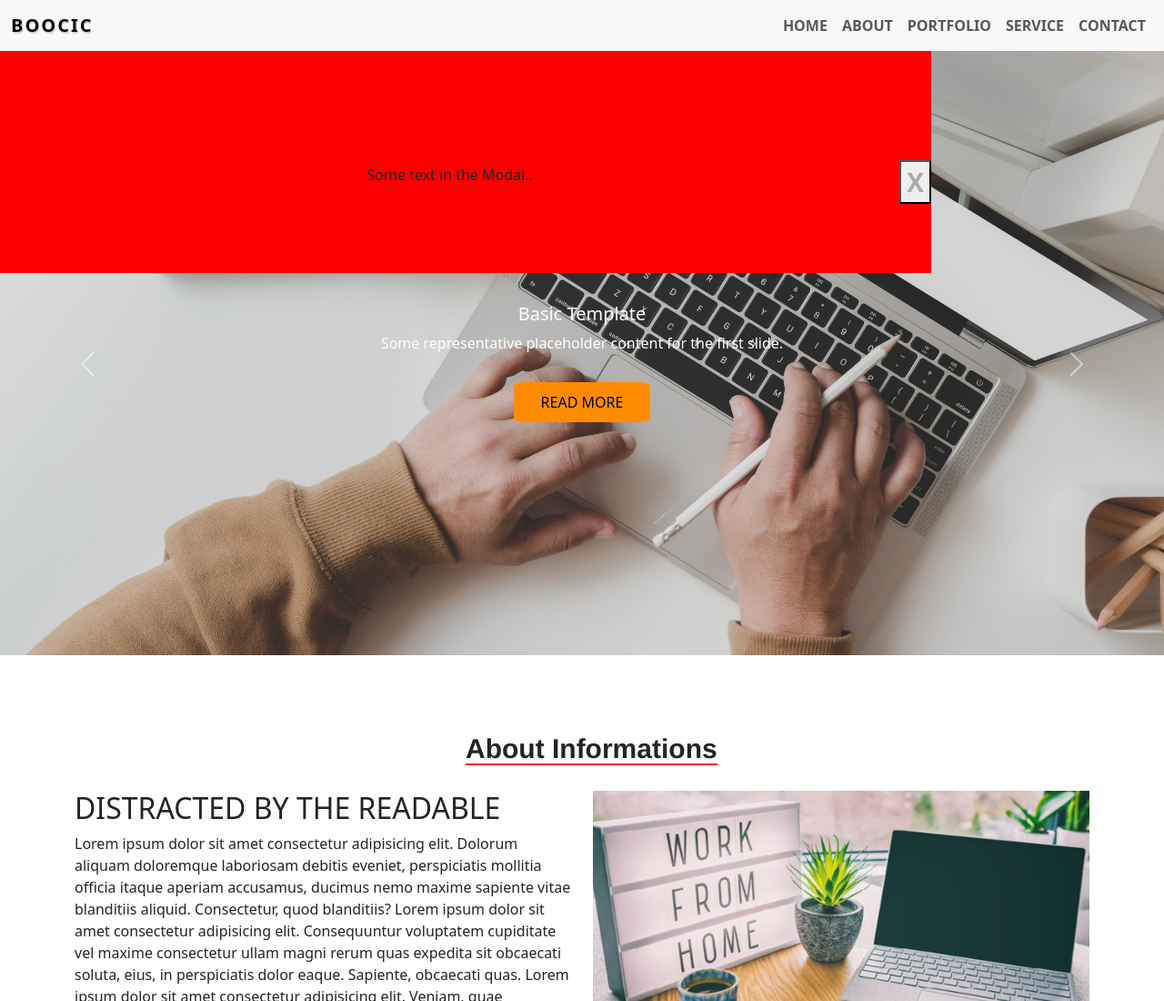
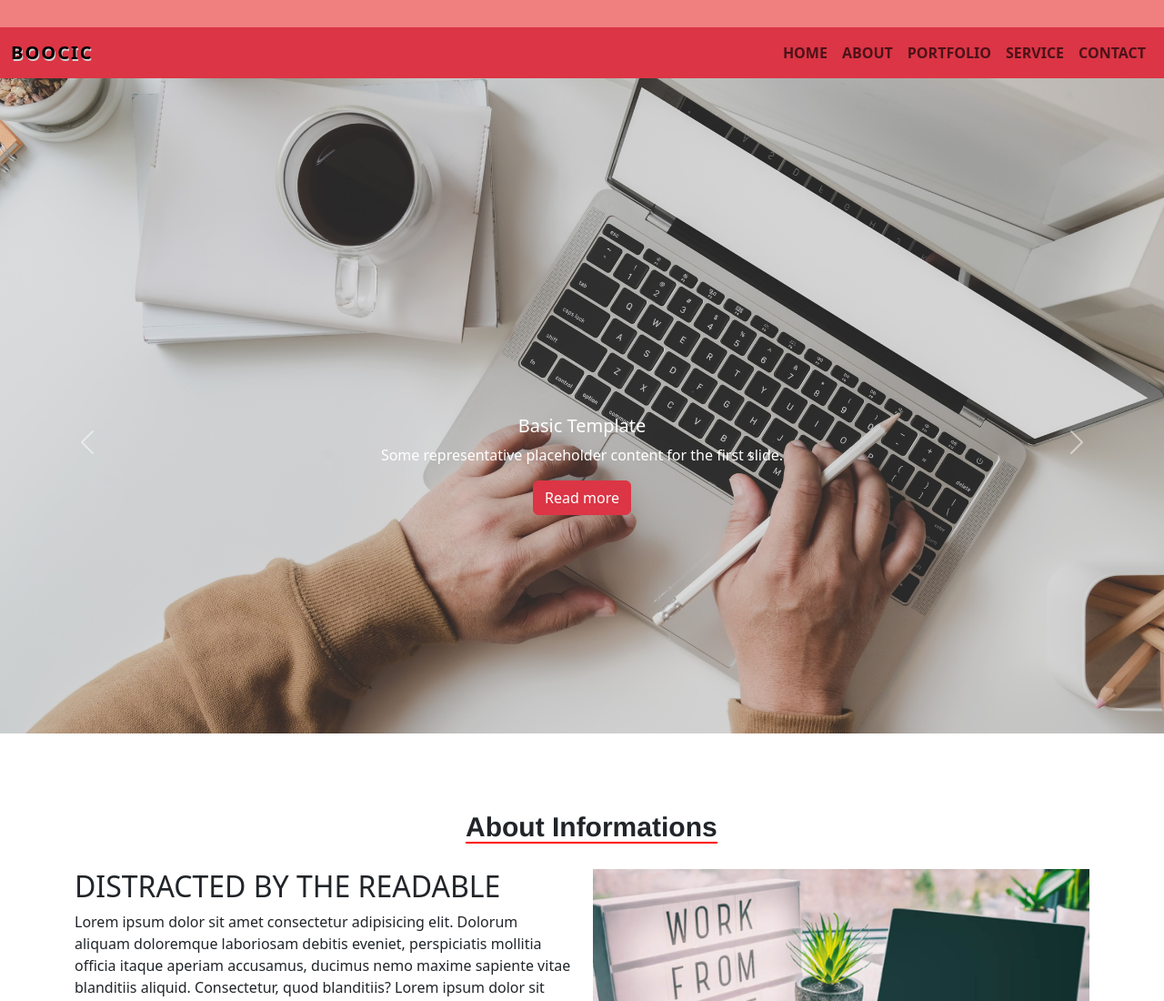
Before and after one commit to dhruvkumar200/assignment3, a plain HTML site: page index.html in a window 1280 px wide. Shown: the top 1100 px of the page at 91% size. Drawn offline with nearby package versions, Linux system fonts and the light colour scheme.

Commit message:
Add files via upload

```diff
--- a/index.html
+++ b/index.html
@@ -9,7 +9,10 @@
     <link href="https://cdn.jsdelivr.net/npm/bootstrap@5.3.0-alpha1/dist/css/bootstrap.min.css" rel="stylesheet" integrity="sha384-GLhlTQ8iRABdZLl6O3oVMWSktQOp6b7In1Zl3/Jr59b6EGGoI1aFkw7cmDA6j6gD" crossorigin="anonymous">
 </head>
 <body>
-  <nav class="navbar navbar-expand-lg navbar-light bg-light fixed-top">
+  <div class="top-container"></div>
+
+  <header id="myheader" class="header">
+    <nav class="navbar navbar-expand-lg navbar-light bg-danger">
       <div class="container-fluid">
         <a class="navbar-brand" href="#">BOOCIC</a>
         <button class="navbar-toggler" type="button" data-bs-toggle="collapse" data-bs-target="#navbarSupportedContent" aria-controls="navbarSupportedContent" aria-expanded="false" aria-label="Toggle navigation">
@@ -37,6 +40,7 @@
         </div>
       </div>
     </nav>
+  </header>
 
   <div id="carouselExampleCaptions" class="carousel slide">
         <div class="carousel-indicators">
@@ -51,7 +55,7 @@
             <div class="carousel-caption">
               <h5>Basic Template</h5>
               <p>Some representative placeholder content for the first slide.</p>
-              <P><a href="#">Read more</a></P>
+              <button id="myBtn" class="btn btn-danger" type="button">Read more</button>
             </div>
           </div>
           <div class="carousel-item">
@@ -59,7 +63,7 @@
             <div class="carousel-caption">
               <h5>Second slide label</h5>
               <p>Some representative placeholder content for the second slide.</p>
-              <P><a href="#">Read more</a></P>
+              <button id="myBtn" class="btn btn-danger" type="button">Read more</button>
             </div>
           </div>
           <div class="carousel-item">
@@ -67,7 +71,7 @@
             <div class="carousel-caption">
               <h5>Third slide label</h5>
               <p>Some representative placeholder content for the third slide.</p>
-              <P><a href="#">Read more</a></P>
+              <button id="myBtn" class="btn btn-danger" type="button">Read more</button>
             </div>
           </div>
           <div class="d-grid gap-2 d-md-block">
@@ -234,8 +238,7 @@
 </div>
 <div class="modelbox">
   <div class="modal-content">
-
-    <p>Some text in the Modal..</p>
+    <p>Hello my Name is Dhruv</p>
   </div>
   <button class="close">X</button>
 </div>
@@ -249,6 +252,7 @@
 <script src="https://cdn.jsdelivr.net/npm/@popperjs/core@2.11.6/dist/umd/popper.min.js" integrity="sha384-oBqDVmMz9ATKxIep9tiCxS/Z9fNfEXiDAYTujMAeBAsjFuCZSmKbSSUnQlmh/jp3" crossorigin="anonymous"></script>
 <script src="https://cdn.jsdelivr.net/npm/bootstrap@5.3.0-alpha1/dist/js/bootstrap.min.js" integrity="sha384-mQ93GR66B00ZXjt0YO5KlohRA5SY2XofN4zfuZxLkoj1gXtW8ANNCe9d5Y3eG5eD" crossorigin="anonymous"></script>
 <script src="https://cdn.jsdelivr.net/npm/bootstrap@5.3.0-alpha1/dist/js/bootstrap.bundle.min.js" integrity="sha384-w76AqPfDkMBDXo30jS1Sgez6pr3x5MlQ1ZAGC+nuZB+EYdgRZgiwxhTBTkF7CXvN" crossorigin="anonymous"></script>
+
 </body>
 
 </html>
--- a/script.js
+++ b/script.js
@@ -1,5 +1,5 @@
 $(document).ready(function(){
-  $('.btn1').on('click', function() {
+  $('.btn').on('click', function() {
     $('.modelbox').show();
     $('.close').on('click',function(){
       $('.modelbox').hide();
@@ -9,3 +9,16 @@ $(document).ready(function(){
 });
 
   });
+
+  window.onscroll = function() {myFunction()};
+  var header=document.getElementById("myheader");
+  var sticky=header.offsetTop;
+
+  function myFunction(){
+    if(window.pageYOffset>sticky) {
+      header.classList.add("sticky");
+
+    } else{
+      header.classList.remove("sticky");
+    }
+  }
--- a/style.css
+++ b/style.css
@@ -189,17 +189,20 @@ font-weight: bold;
 
 }
 .modelbox{
-  display: flex;
+  display: none;
   position: fixed;
   z-index: 1;
   padding-top: 100px;
   left: 0;
   top: 0;
-  width: 80%;
+  width: 60%;
   height: 300px;
   overflow: auto;
   background-color: red;
   align-items: center;
+  margin-left: 300px;
+  border-radius: 30%;
+
 }
 
 .model-content{
@@ -221,3 +224,23 @@ font-weight: bold;
   text-decoration: none;
   cursor: pointer;
 }
+.top-container{
+  position: relative !important;
+  width: 100%;
+  height: 30px;
+  background-color: lightcoral;
+  z-index: 100;
+
+}
+.sticky{
+  position: fixed;
+  top: 0;
+  width: 100%;
+  z-index: 1;
+}
+.modal-content p{
+  color: wheat;
+  font-size: larger;
+  font-family:'Franklin Gothic Medium', 'Arial Narrow', Arial, sans-serif;
+
+}
```
Lines whose indentation alone changed are shown as unchanged.
